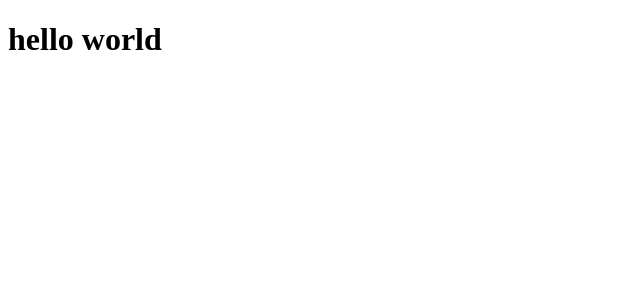
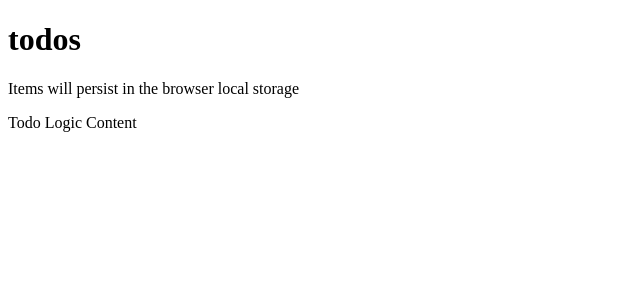
Before and after one commit to ctokoli/Todo-With-React, a React (Vite) app: page / in a window 1280 px wide. Shown: the top 300 px of the page, without its empty margins (0-640 px from the left). Built offline with nearby package versions, Linux system fonts and the light colour scheme.

Commit message:
Update TodoApp.jsx

```diff
--- a/src/components/TodoApp.jsx
+++ b/src/components/TodoApp.jsx
@@ -1,9 +1,13 @@
+import Header from "@/components/Header";
+import TodosLogic from '@/components/TodosLogic';
+
+
 const TodoApp = () => {
     return (
-        <div>
-            <h1>hello world</h1>
-            <p></p>
-        </div>
+       <>
+        <Header/>
+        <TodosLogic/>
+       </>
      );
 }
 
```
